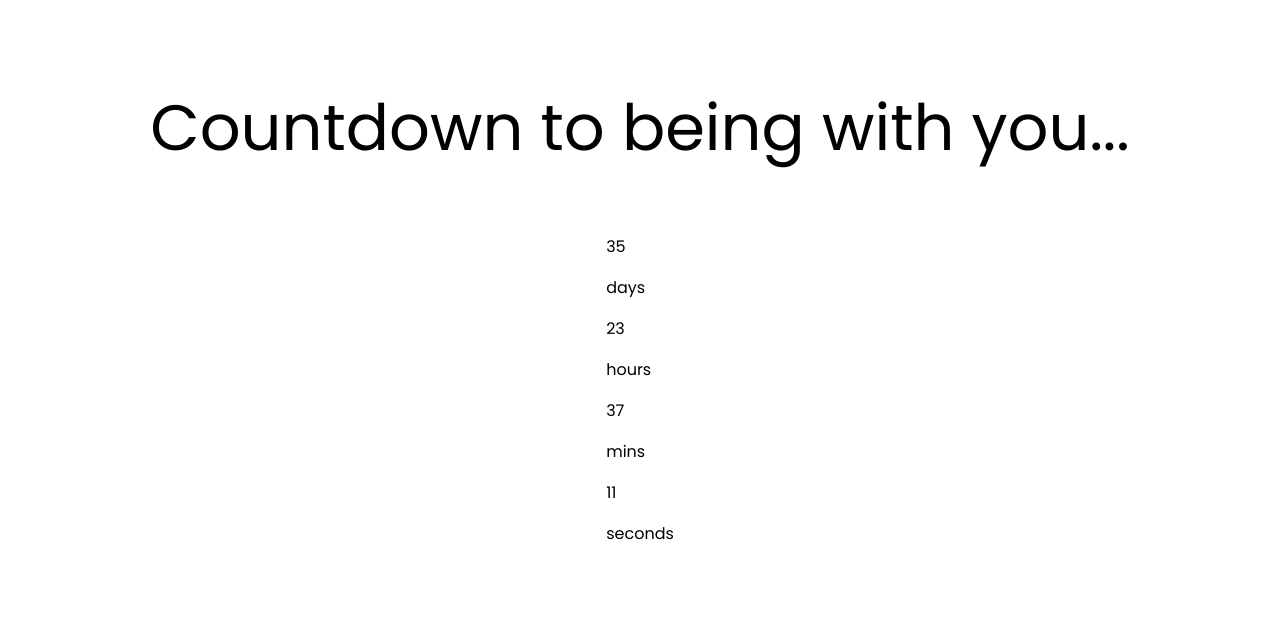
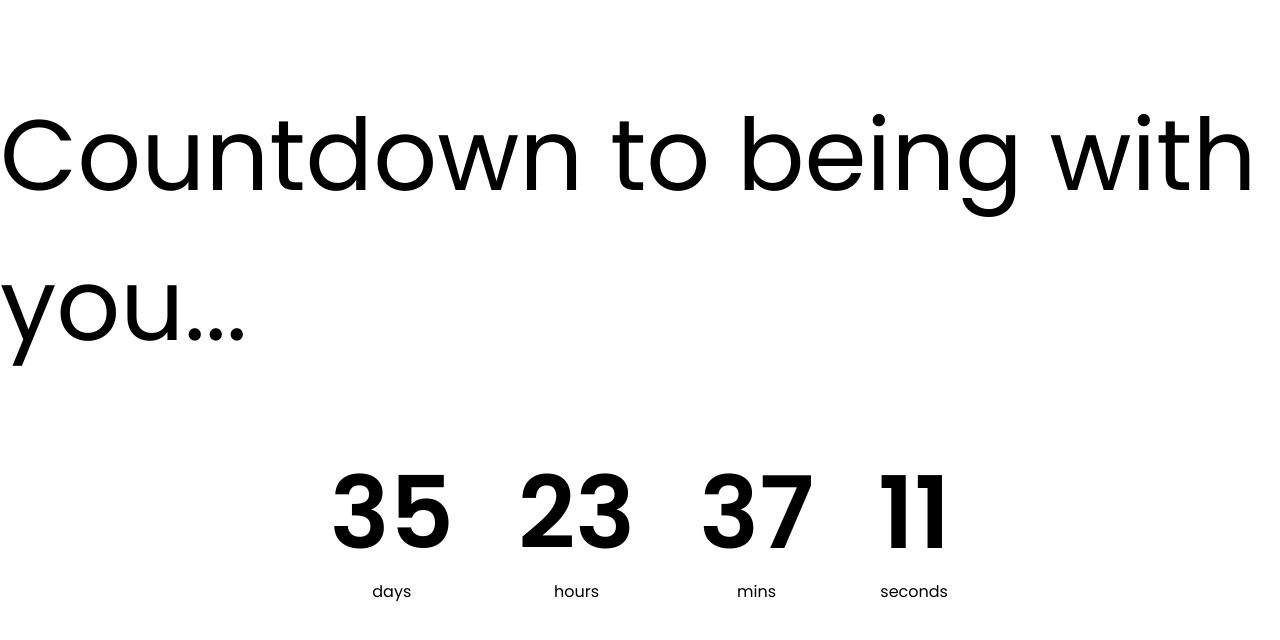
Before and after one commit to madmizu/our-countdown, a plain HTML site: page index.html in a window 1280 px wide. Drawn offline with Linux system fonts and the light colour scheme.

Commit message:
font sizing

```diff
--- a/style.css
+++ b/style.css
@@ -17,27 +17,27 @@ body {
 
 h1 {
     font-weight: normal;
-    font-size: 4rem;
+    font-size: 100px;
     margin-top: 5rem;
 }
 
-.countdown-container {
+.countdownContainer {
     display: flex;
     flex-wrap: wrap;
     justify-content: center;
 }
 
-.big-text {
+.bigText {
     font-weight: bold;
-    font-size: 6rem;
+    font-size: 100px;
     line-height: 1;
     margin: 1rem 2rem;
 }
 
-.countdown-el {
+.countdownEl {
     text-align: center;
 }
 
-.countdown-el span {
+/* .countdownEl span {
     font-size: 1.3rem;
-}
+} */
```
